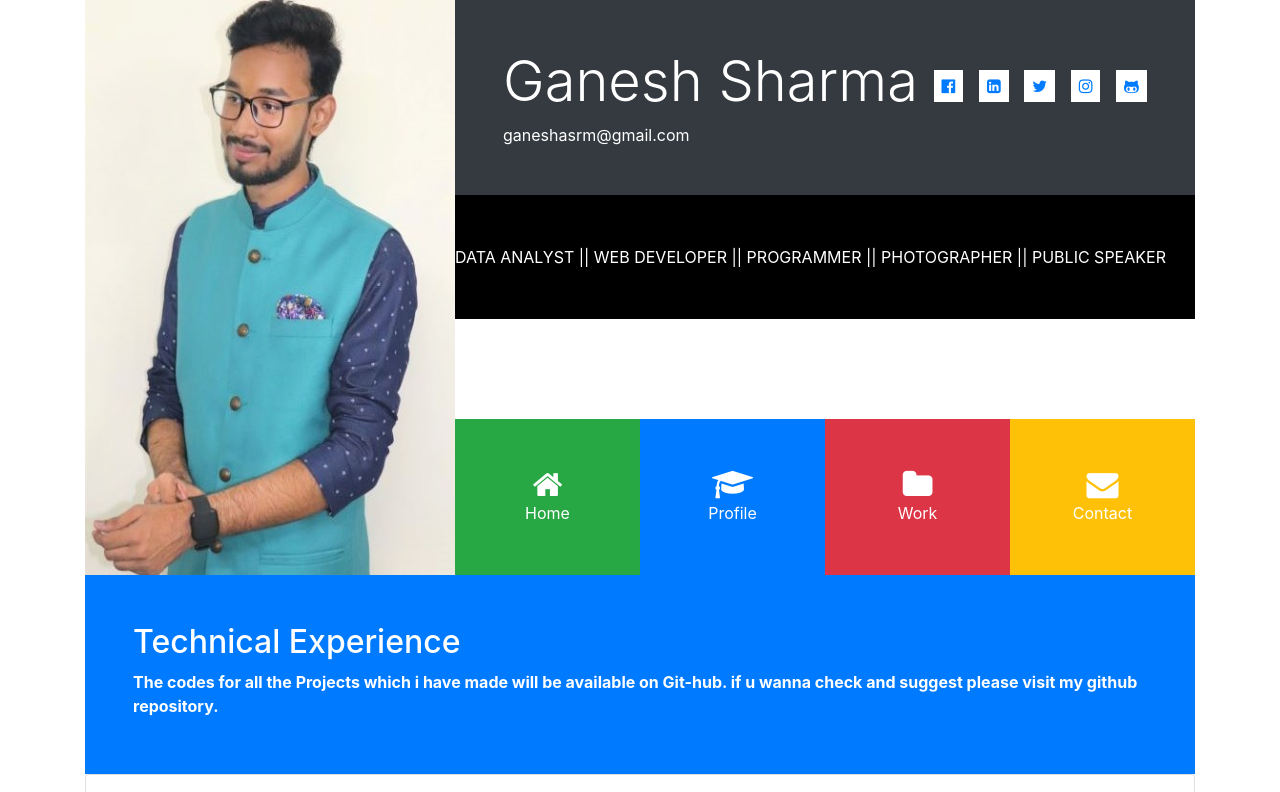
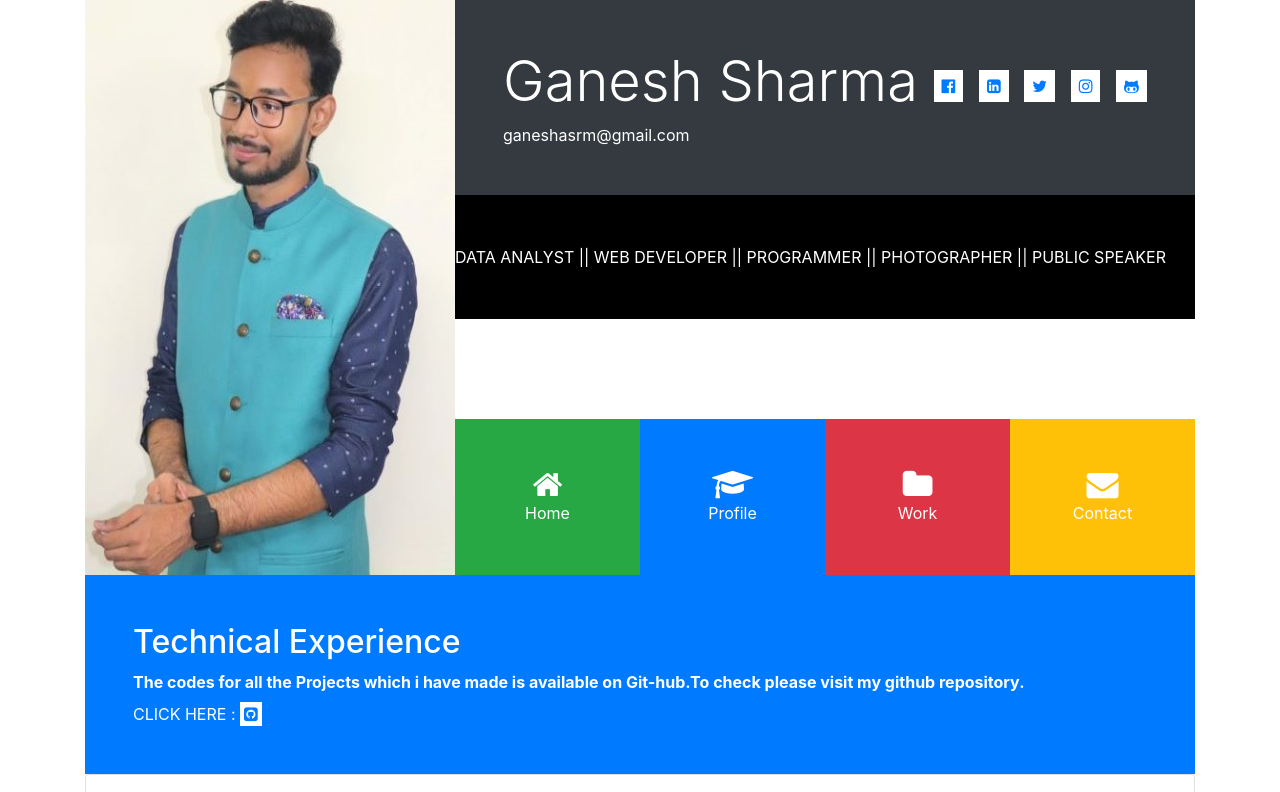
Before and after one commit to ganesharmaa/portfolio, a plain HTML site: page index.html in a window 1280 px wide. Both pictures are taken after a click on the element "Profile". Shown: the top 792 px of the page. Drawn offline with nearby package versions, Linux system fonts and the light colour scheme; files whose address does not match are found by name.

Commit message:
Update index.html

```diff
--- a/index.html
+++ b/index.html
@@ -139,7 +139,11 @@
     <div class="collapse" id="resume">
     	<div class="p-5 text-white bg-primary">
     		<h2>Technical Experience</h2>
-    		<p class="mb-2 font-weight-bold">The codes for all the Projects which i have made will be available on Git-hub. if u wanna check and suggest please visit my github repository. </p>
+    		<p class="mb-2 font-weight-bold">The codes for all the Projects which i have made is available on Git-hub.To check please visit my github repository. </p>
+		CLICK HERE :
+
+         <a href="https://github.com/ganesharmaa/"><i class="fa fa-github-square bg-white p-1"></i></a>
+
 	</div>
     <!-- card under resume 1 -->
     <div class="card card-body">
```
